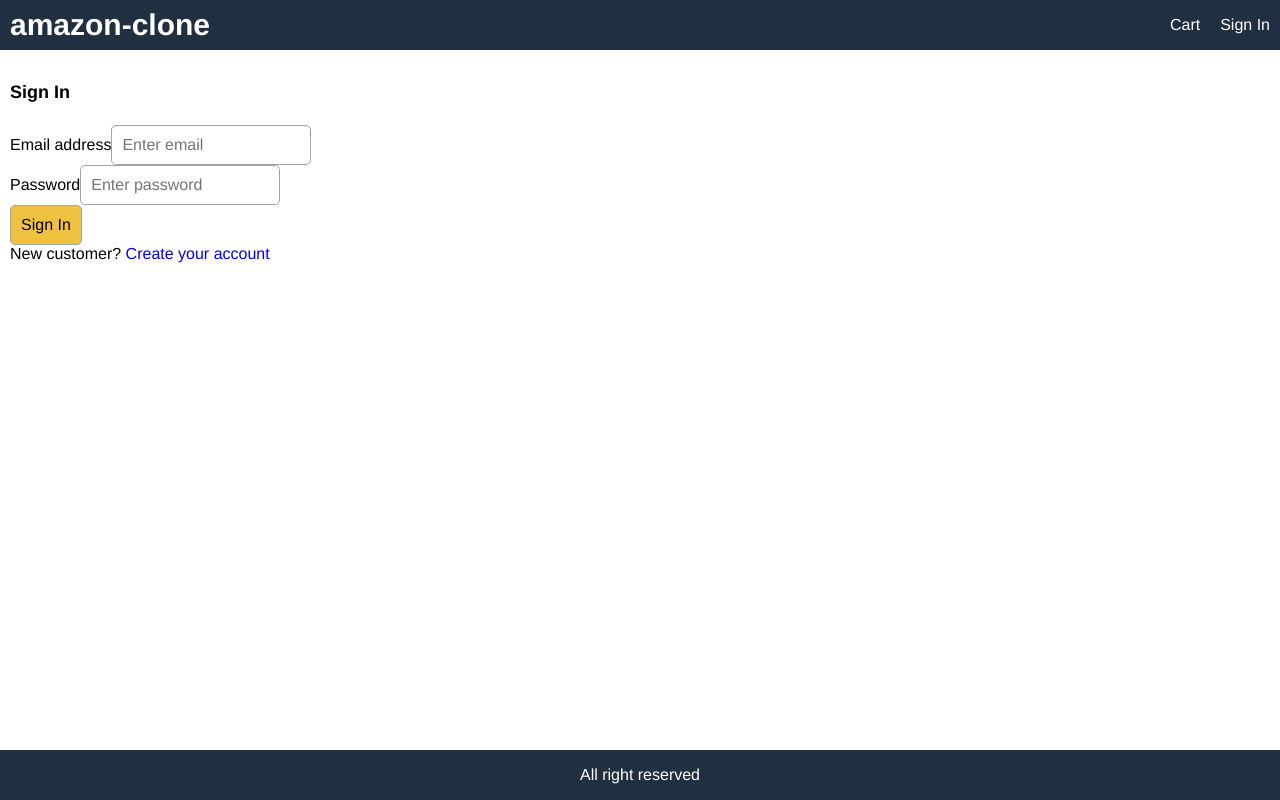
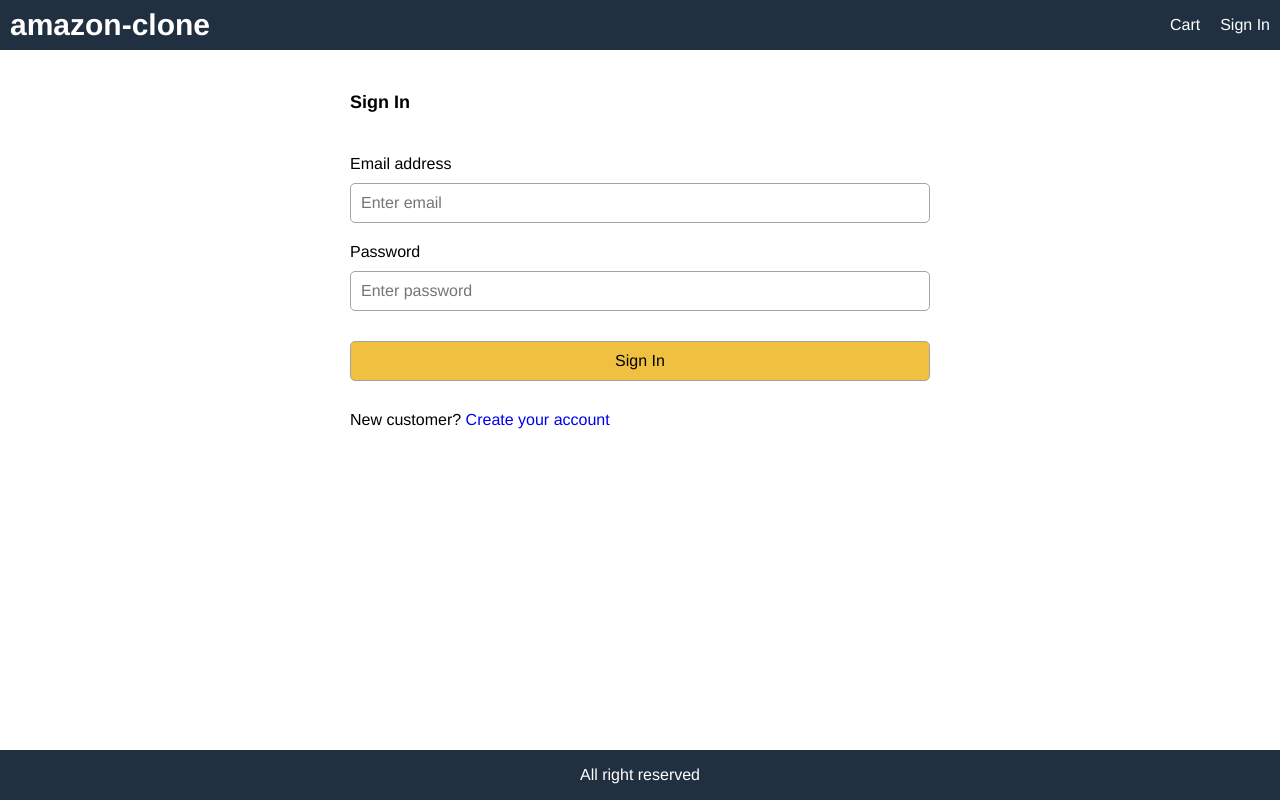
Before and after one commit to kholub1989/amazon-clone-full-ecomm, a React (Create React App) app in the folder web/: page /signin in a window 1280 px wide. Built offline with nearby package versions, Linux system fonts and the light colour scheme.

Commit message:
add base styles for signinScreen

```diff
--- a/web/src/index.css
+++ b/web/src/index.css
@@ -228,3 +228,20 @@
   color: #a02020;
   background-color: #ffe0e0;
 }
+
+/* Form */
+.form {
+  max-width: 60rem;
+  margin: 0 auto;
+}
+
+.form>div {
+  display: flex;
+  flex-direction: column;
+  margin: 1rem
+}
+
+.form label {
+  margin: 1rem 0;
+  display: block;
+}
```
